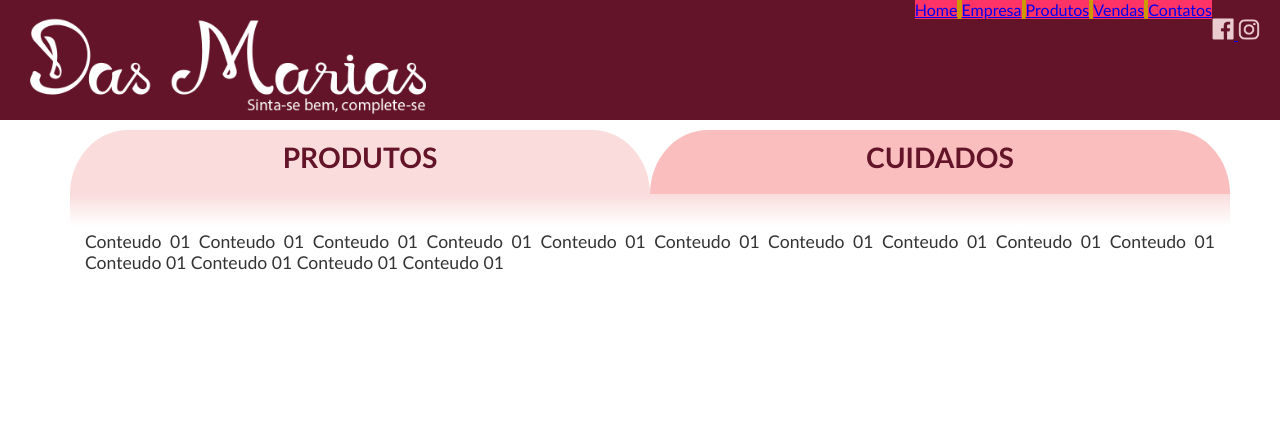
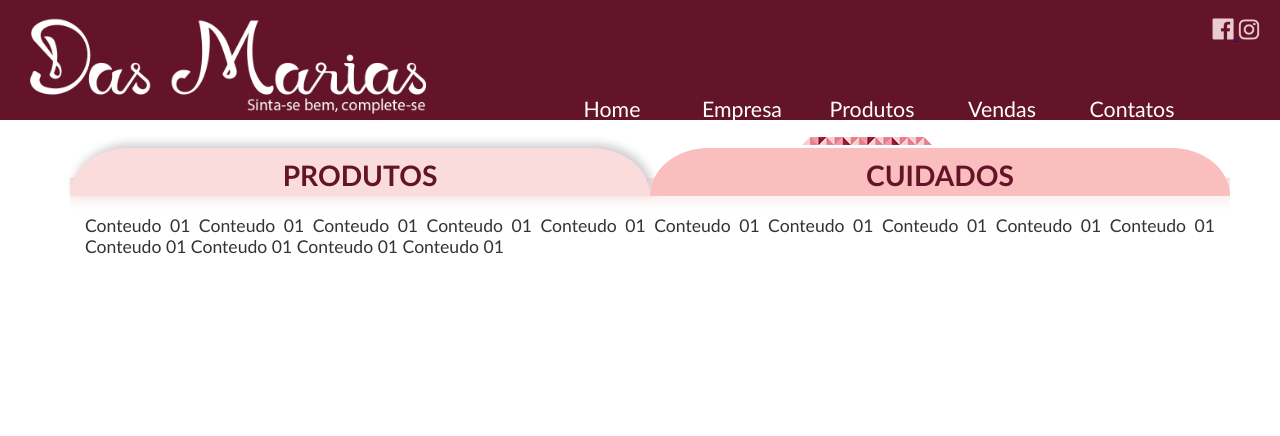
Before and after one commit to saanyrock/dasmarias, a PHP site: page /index.php?pagina=produtos in a window 1280 px wide. Shown: the top 436 px of the page. Run offline with PHP 8.4, Linux system fonts and the light colour scheme.

Commit message:
menu/infos

```diff
--- a/css/estilo.css
+++ b/css/estilo.css
@@ -48,18 +48,6 @@ header{
     width: 22px;
 }
 
-.menu {
-	float:right;
-	background:#C90;
-}
-
-.menuItem {
-	background:#F36;
-	display:inline;
-	color: #fff;
-		}
-
-
 .conteudo {
 	width: 100%;
 	max-width: 1160px;
@@ -73,43 +61,28 @@ header{
 .conteudo iframe{
 	float:right;
 	height: 68%;
+	min-width: 380px;
+	width: 48%;
 }
 
-.fotos {
+.right {
 	float:right;
 	height:auto;
-	width: 50%;
+	width: 55%;
+	min-width: 300px;
 
 }
-.fotos img {
+.right img {
 	float:right;
-	width: 90%;
+	width: 85%;
 	height: auto;
 	margin: 10px;
 }
-.bvc { left: -15px }
-.bevel, .content { border-width: 15px }
-.bevel, .content { border-color: #efefef; border-style:solid; }
-
-.bvc {
-    width: 100%; /* width of overall box, variable or fixed */
-    margin: 0 auto;
-    position: relative;
-    margin-bottom: 15px;
-}
-
-.bvc .tr, .bvc .tl, .bvc .br, .bvc .bl { height: 0px; width: 100%; }
-.bvc .tr, .bvc .tl { border-top: 0; }
-.bvc .br, .bvc .bl { border-bottom: 0; }
-.bvc .tr, .bvc .br { border-right-color: transparent; }
-.bvc .tl, .bvc .bl { border-left-color: transparent; }
-.no_bevel { height: 0px; width: 100%; border-bottom: 0; }
-
 
 .abas  {
 	margin-top:10px;
 	width: 100%;
-	height:8%;
+	height:6%;
 	text-align:center;
 	margin-bottom: 3%;
 	margin: 0;
@@ -129,6 +102,9 @@ header{
 
 .aba-selecionada{
 background: rgb(250,220,220);
+box-shadow: 3px -4px 1px #CCC;
+-webkit-box-shadow: 3px -4px 10px #ccc;
+-moz-box-shadow: 5px 5px 10px #ccc;
 }
 
 #aba2-conteudo {
@@ -248,3 +227,52 @@ footer {
     font-size: 0.7em;
     margin-top: 1px;
 }
+
+#menu-cabecalho{
+    margin: 10px 20px 0 0;
+    width: auto;
+    float: right;
+    font-size: 16pt;
+    visibility: visible;
+    transition: 150ms;
+	}
+#menu-cabecalho .menuItem{
+	margin-top: 69px;
+    width: 130px;
+	float:left;
+	background:
+
+}
+
+
+#menu-cabecalho a{
+    float: left;
+    display: block;
+    color:#fff;
+    text-decoration: none;
+}
+
+#menu-cabecalho .menuLink{
+    text-align: center;
+    float: left;
+    margin: 0;
+    padding: 0 0px 14px 0px;
+    height: 55px;
+	width: 140px;
+	line-height: 60px;
+    transition: 150ms;
+}
+
+#menu-cabecalho .menuLink:hover{
+	background: url(../img/hover.png);
+	background-repeat: no-repeat;
+	width:140px;
+	color: rgb(250,190,190);
+	}
+
+.menuativo .menuLink{
+	background: url(../img/hover.png);
+	background-repeat: no-repeat;
+	width:140px;
+	color: rgb(250,190,190);
+	}
--- a/index.php
+++ b/index.php
@@ -13,7 +13,7 @@
     </head>
     <body>
 
-
+<body onload="menuativo()">
         <header>
             <div class="midia">
                 <a class="face" href="https://www.facebook.com/dasmariassemijoias" target="_blank">
@@ -23,17 +23,16 @@
                     <img src="img/insta.png">
                 </a>
             </div>
-             <div class="menu">
-                <div class="menuItem"><a class="menuLink" href="?pagina=home">Home</a></div>
-                <div class="menuItem"><a class="menuLink" href="?pagina=empresa">Empresa</a></div>
-                <div class="menuItem"><a class="menuLink" href="?pagina=produtos">Produtos</a></div>
-                <div class="menuItem"><a class="menuLink" href="?pagina=vendas">Vendas</a></div>
-                <div class="menuItem"><a class="menuLink" href="?pagina=contato">Contatos</a></div>
+          <menu id="menu-cabecalho">
+                <div class="menuItem" name="home"><a class="menuLink" href="?pagina=home">Home</a></div>
+                <div class="menuItem" name="empresa"><a class="menuLink" href="?pagina=empresa">Empresa</a></div>
+                <div class="menuItem" name="produtos"><a class="menuLink" href="?pagina=produtos">Produtos</a></div>
+                <div class="menuItem" name="vendas"><a class="menuLink" href="?pagina=vendas">Vendas</a></div>
+                <div class="menuItem" name="contato"><a class="menuLink" href="?pagina=contato">Contatos</a></div>
              </div>
+             </menu>
 
-            <div class="logo">
-                 <a " href="?pagina=home"><img src="img/logo.png"/> </a>
-            </div>
+            <div class="logo"><a " href="?pagina=home"><a " href="?pagina=home"><a " href="?pagina=home"></a><a " href="?pagina=home"><img src="img/logo.png"/></a></a></a></div>
 
 
 
--- a/js/arquivo.js
+++ b/js/arquivo.js
@@ -12,3 +12,29 @@ function selecionaAba2(){
 	$("#aba1").removeClass("aba-selecionada");
 	$("#aba2").addClass("aba-selecionada");
 }
+
+function menuativo(){
+	var $_GET = {};
+if(document.location.toString().indexOf('?') !== -1) {
+    var query = document.location
+                   .toString()
+                   // get the query string
+                   .replace(/^.*?\?/, '')
+                   // and remove any existing hash string (thanks, @vrijdenker)
+                   .replace(/#.*$/, '')
+                   .split('&');
+
+    for(var i=0, l=query.length; i<l; i++) {
+       var aux = decodeURIComponent(query[i]).split('=');
+       $_GET[aux[0]] = aux[1];
+    }
+}
+
+$(".menuItem").each(function(elemento){
+	if($_GET['pagina'] == $(this).attr("name")){
+         $(this).addClass("menuativo");
+}
+
+});
+
+}
--- a/paginas/contato.php
+++ b/paginas/contato.php
@@ -1,7 +1,7 @@
 <div class="conteudo">
 <h4>CONTATO</h4>
-<iframe src="https://www.google.com/maps/embed?pb=!1m14!1m8!1m3!1d15288.529066424644!2d-49.2901735!3d-16.6702634!3m2!1i1024!2i768!4f13.1!3m3!1m2!1s0x0%3A0x301758037c4756de!2sDas+Marias+Semijoias!5e0!3m2!1spt-BR!2sbr!4v1465863987979" width="45%" height="450" frameborder="0" style="border:0" allowfullscreen></iframe>
 
+<div class="left">
 <div class="fomulario">
         <form action="class/acaoCadastrar.php" method="post">
             <label for="nome">Nome:</label>
@@ -23,5 +23,8 @@
         </form>
 
 </div>
+</div>
+
+<iframe src="https://www.google.com/maps/embed?pb=!1m14!1m8!1m3!1d15288.529066424644!2d-49.2901735!3d-16.6702634!3m2!1i1024!2i768!4f13.1!3m3!1m2!1s0x0%3A0x301758037c4756de!2sDas+Marias+Semijoias!5e0!3m2!1spt-BR!2sbr!4v1465863987979" width="45%" height="450" frameborder="0" style="border:0" allowfullscreen></iframe>
 
 </div>
--- a/paginas/empresa.php
+++ b/paginas/empresa.php
@@ -1,11 +1,11 @@
 <div class="conteudo">
-    <div class="fotos">
+
+    <h4>A EMPRESA</h4>
+        <div class="right">
 <img src="img/04.jpg"/>
       <img src="img/01.jpg"/>
       <img src="img/03.jpg"/>
     </div>
-
-    <h4>A EMPRESA</h4>
 
 <br><h2>A loja Das Marias foi criada em dezembro de 2014 e está situada à Rua Benjamin Constant, 668, setor Campinas, Goiânia-GO. Tem como proprietária a Sra. Daniella Marques Marcelino e a Sra. Lúcia Marcelino da Silva. A ideia de montar a loja nesse segmento partiu do sonho dessas duas amigas, ex-bancárias, uma graduada em Administração de Empresas e a outra, já com experiência no mercado de joias e semijoias.</h2><br>
 
```
Also changed, not shown: other parts of css/estilo.css (+16 -13 lines), paginas/produtos.php (+15 -11 lines), paginas/vendas.php (+24 -4 lines), img/hover.png (added).
